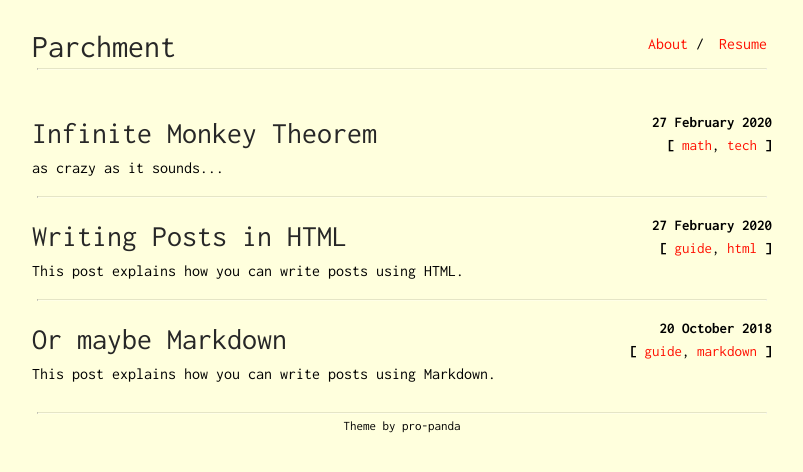
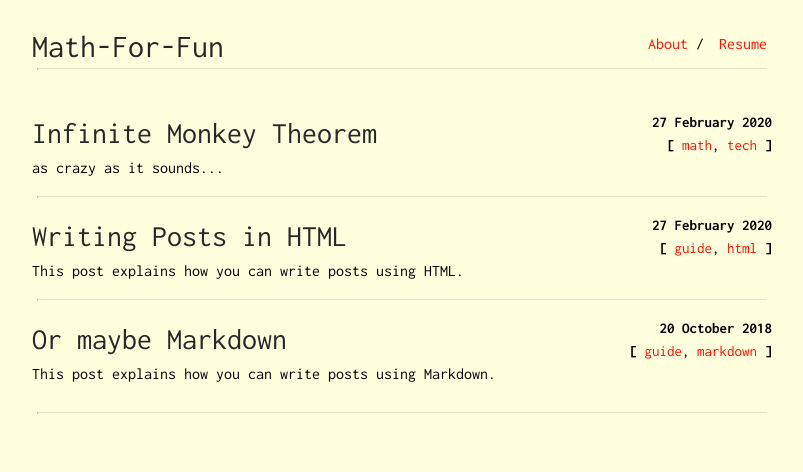
Before and after one commit to Oscuro-Phoenix/math-for-fun, a Jekyll site: the page built from index.html, in a window 1280 px wide. Shown: the top 472 px of the page, without its empty margins (238-1041 px from the left). Built offline with Jekyll 4.4.1, drawn with Linux system fonts in a browser that asks for light colours.

Commit message:
Update _config.yml

```diff
--- a/_config.yml
+++ b/_config.yml
@@ -1,13 +1,13 @@
-title: Parchment
-author: pro-panda
-subtitle: The life of a frustrated engineer
+title: Math-For-Fun
+author: Oscuro-Phoenix
+subtitle: A website to keep a register of the most interesting math problems I've encountered.
 
-url: "https://pro-panda.github.io"
-baseurl: "/parchment"
+url: ""
+baseurl: ""
 
 footer_only_homepage: true
-footer_url: "https://github.com/pro-panda"
-footer_text: "Theme by pro-panda"
+footer_url: "https://github.com/Oscuro-Phoenix"
+footer_text: ""
 
 profile-picture: assets/profile.png
 favicon_location: assets/favicon.ico
```
